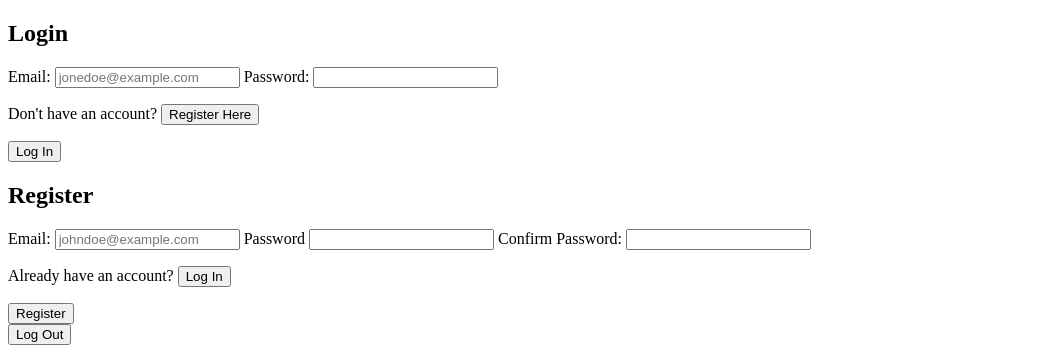
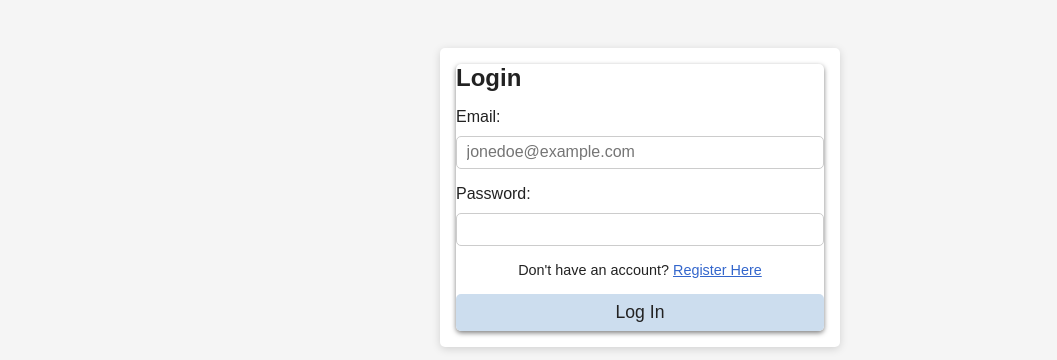
Before and after one commit to pradhansushil/qr-generator, a plain HTML site: page index.html in a window 1280 px wide. Shown: the top 360 px of the page, without its empty margins (0-1057 px from the left). Drawn offline with Linux system fonts and the light colour scheme; the site is published under a folder, as on GitHub Pages, so addresses that start at the root find nothing.

Commit message:
Update link and script tags to use relative paths in index.html

```diff
--- a/index.html
+++ b/index.html
@@ -4,7 +4,7 @@
     <meta charset="UTF-8">
     <meta name="viewport" content="width=device-width, initial-scale=1.0">
     <title>QR Code Scanner</title>
-    <link rel="stylesheet" href="/styles.css">
+    <link rel="stylesheet" href="styles.css">
   </head>
   <body>
     <main>
@@ -181,6 +181,6 @@
       </div>
     </main>
 
-    <script type="module" src="/scripts/app.js"></script>
+    <script type="module" src="scripts/app.js"></script>
   </body>
 </html>
```
